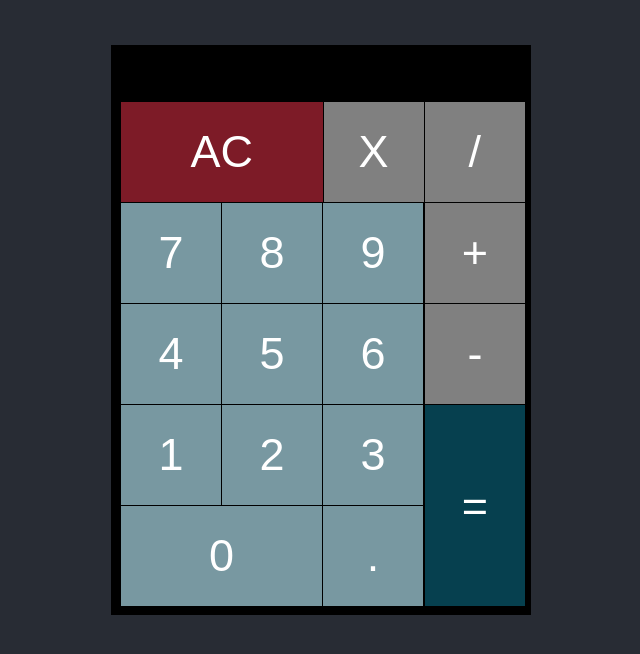
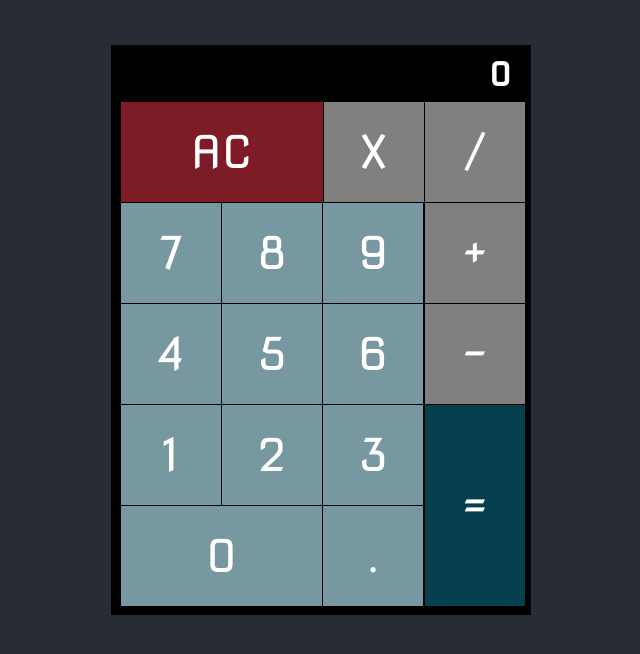
Before and after one commit to henizola/javascript-calculator, a React (Create React App) app: page / in a window 1280 px wide. Shown: the top 654 px of the page, without its empty margins (319-959 px from the left). Built offline with nearby package versions, Linux system fonts and the light colour scheme.

Commit message:
(style) changed the font style ,added a hover effrct

```diff
--- a/public/index.html
+++ b/public/index.html
@@ -10,6 +10,10 @@
       content="Web site created using create-react-app"
     />
     <link rel="apple-touch-icon" href="%PUBLIC_URL%/logo192.png" />
+    <link
+      href="https://fonts.googleapis.com/css2?family=Nova+Square&display=swap"
+      rel="stylesheet"
+    />
     <!--
       manifest.json provides metadata used when your web app is installed on a
       user's mobile device or desktop. See https://developers.google.com/web/fundamentals/web-app-manifest/
--- a/src/App.js
+++ b/src/App.js
@@ -1,4 +1,4 @@
-import React from "react";
+import React, { useState } from "react";
 import {
   Calculator,
   Numbers,
@@ -13,9 +13,14 @@ import {
 } from "./App.styles";
 
 function App() {
+  const [total, setTotal] = useState(0);
   return (
     <CalculatorContainer>
-      <Display />
+      <Display>
+        <h1 style={{ textAlign: "end", marginTop: "5px", marginRight: "10px" }}>
+          {total}
+        </h1>
+      </Display>
       <Calculator>
         <Ac>AC</Ac>
 
--- a/src/App.styles.jsx
+++ b/src/App.styles.jsx
@@ -33,6 +33,8 @@ export const Numbers = styled.button`
   font-size: 45px;
   border: none;
   color: white;
+
+  font-family: "Nova Square", cursive;
   background-color: #7898a1;
   &:hover {
     color: black;
@@ -60,6 +62,7 @@ export const Ac = styled.button`
   font-weight: 500;
   font-size: 45px;
   color: white;
+  font-family: "Nova Square", cursive;
   &:hover {
     color: black;
     border: 1px solid white;
@@ -75,6 +78,8 @@ export const Zero = styled.button`
   border: none;
   color: white;
   background-color: #7898a1;
+
+  font-family: "Nova Square", cursive;
   &:hover {
     color: black;
     border: 1px solid white;
@@ -88,6 +93,8 @@ export const Equals = styled.button`
   font-weight: 500;
   font-size: 45px;
   color: white;
+
+  font-family: "Nova Square", cursive;
   &:hover {
     color: black;
     border: 1px solid white;
@@ -100,6 +107,8 @@ export const Opp = styled.button`
   font-weight: 500;
   font-size: 45px;
   color: white;
+
+  font-family: "Nova Square", cursive;
   &:hover {
     color: black;
     border: 1px solid white;
@@ -112,6 +121,8 @@ export const Multi = styled.button`
   font-weight: 500;
   font-size: 45px;
   color: white;
+
+  font-family: "Nova Square", cursive;
   &:hover {
     color: black;
     border: 1px solid white;
--- a/src/index.css
+++ b/src/index.css
@@ -2,4 +2,5 @@ body {
   margin: 0;
 
   background-color: #282c34;
+  font-family: "Nova Square", cursive;
 }
```
